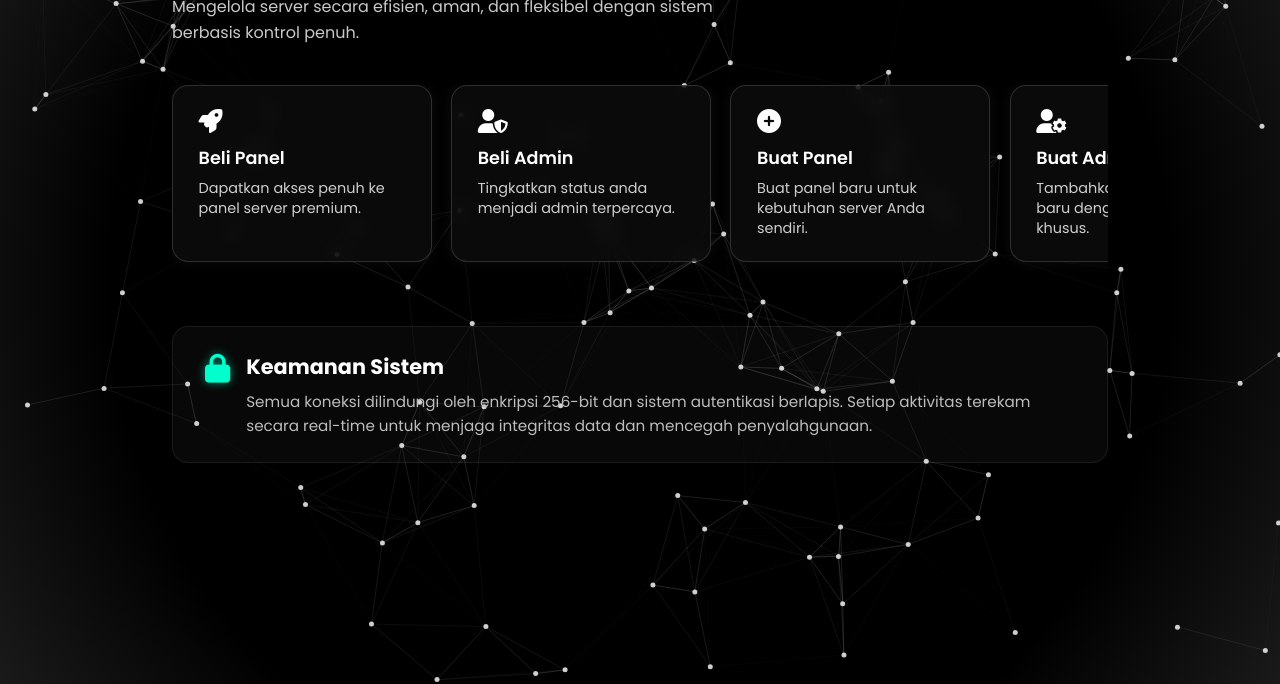
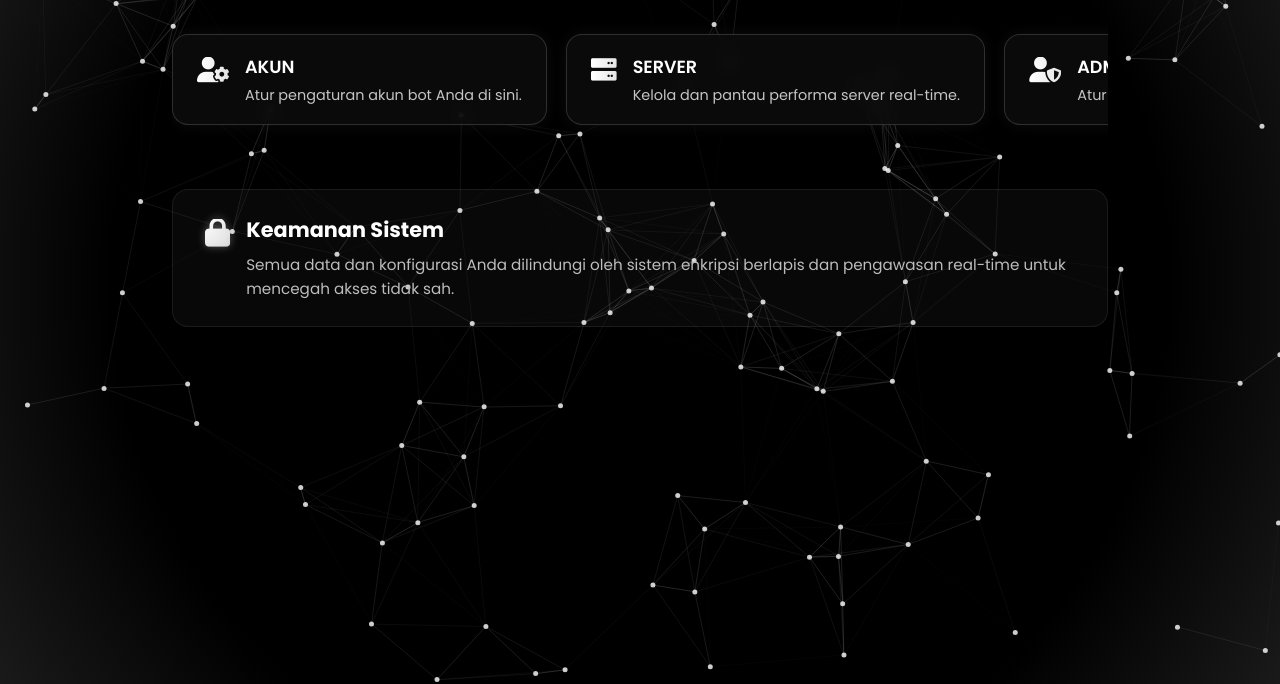
Before and after one commit to enternity34-cell/nexus-bot, a website: page public/index.html in a window 1280 px wide. Shown: the part 116-800 px from the top of the page. Drawn offline with nearby package versions, Linux system fonts and the light colour scheme.

Commit message:
Add files via upload

```diff
--- a/public/index.html
+++ b/public/index.html
@@ -3,7 +3,7 @@
 <head>
   <meta charset="UTF-8">
   <meta name="viewport" content="width=device-width, initial-scale=1.0">
-  <title>DasBotz - Server</title>
+  <title>DasBotz - Panel</title>
 
   <!-- Particles.js -->
   <script src="https://cdn.jsdelivr.net/particles.js/2.0.0/particles.min.js"></script>
@@ -13,11 +13,17 @@
   <link rel="stylesheet" href="https://cdnjs.cloudflare.com/ajax/libs/font-awesome/6.0.0/css/all.min.css">
 
   <style>
-    * { margin: 0; padding: 0; box-sizing: border-box; font-family: 'Poppins', sans-serif; }
+    * {
+      margin: 0;
+      padding: 0;
+      box-sizing: border-box;
+      font-family: 'Poppins', sans-serif;
+    }
 
     body {
       min-height: 100vh;
       background: radial-gradient(circle at center, #000 70%, #1a1a1a 100%);
+      background-blend-mode: overlay;
       color: #fff;
       overflow-x: hidden;
       position: relative;
@@ -45,22 +51,34 @@
       text-align: left;
       margin-bottom: 2.5rem;
       animation: fadeIn 1s ease;
+      display: flex;
+      align-items: center;
+      gap: 0.6rem;
     }
 
     .header h1 {
-      font-size: 2.8rem;
+      font-size: 2.6rem;
       background: linear-gradient(90deg, #ffffff, #d1d5db);
       -webkit-background-clip: text;
       -webkit-text-fill-color: transparent;
       font-weight: 700;
       letter-spacing: 2px;
+      display: flex;
+      align-items: center;
+      gap: 0.4rem;
+    }
+
+    .header h1 i {
+      font-size: 2.2rem;
+      color: #fff;
+      filter: drop-shadow(0 0 6px rgba(255,255,255,0.3));
     }
 
     .header p {
       font-size: 1rem;
       color: #c9c9c9;
       max-width: 600px;
-      margin-top: 0.5rem;
+      margin-top: 0.4rem;
       line-height: 1.6;
     }
 
@@ -69,7 +87,7 @@
       display: flex;
       gap: 1.2rem;
       overflow-x: auto;
-      padding-bottom: 1rem;
+      padding: 0.8rem 0 1rem; /* memberi ruang atas agar tidak kepotong */
       scroll-behavior: smooth;
     }
 
@@ -82,12 +100,11 @@
       border-radius: 3px;
     }
 
-    /* Tombol Panel Deskriptif */
+    /* Tombol Card Futuristik */
     .btn-panel {
       flex: 0 0 auto;
-      width: 260px;
-      text-align: left;
-      padding: 1.4rem 1.6rem;
+      min-width: 240px;
+      padding: 1.2rem 1.5rem;
       border-radius: 1rem;
       border: 1px solid rgba(255, 255, 255, 0.15);
       background: rgba(15, 15, 15, 0.7);
@@ -95,33 +112,44 @@
       box-shadow: 0 0 15px rgba(255, 255, 255, 0.05);
       color: #fff;
       cursor: pointer;
+      display: flex;
+      align-items: flex-start;
+      gap: 1rem;
       transition: all 0.3s ease;
-      position: relative;
+      flex-direction: row;
+      text-align: left;
+    }
+
+    .btn-panel i {
+      font-size: 1.6rem;
+      background: linear-gradient(90deg, #ffffff, #e5e5e5);
+      -webkit-background-clip: text;
+      -webkit-text-fill-color: transparent;
+      margin-top: 0.2rem;
+    }
+
+    .btn-text {
+      display: flex;
+      flex-direction: column;
+    }
+
+    .btn-text h3 {
+      font-size: 1.1rem;
+      font-weight: 600;
+      margin-bottom: 0.3rem;
+      color: #fff;
+    }
+
+    .btn-text p {
+      font-size: 0.9rem;
+      color: #c5c5c5;
+      line-height: 1.4;
     }
 
     .btn-panel:hover {
-      transform: translateY(-4px);
-      box-shadow: 0 0 20px rgba(255, 255, 255, 0.2);
+      transform: translateY(-3px); /* halus naik tapi tidak kepotong */
+      box-shadow: 0 0 18px rgba(255, 255, 255, 0.25);
       border-color: rgba(255, 255, 255, 0.3);
-    }
-
-    .btn-panel i {
-      font-size: 1.5rem;
-      margin-bottom: 0.8rem;
-      display: block;
-      color: #fff;
-    }
-
-    .btn-title {
-      font-size: 1.1rem;
-      font-weight: 600;
-      margin-bottom: 0.4rem;
-    }
-
-    .btn-desc {
-      font-size: 0.9rem;
-      color: #cfcfcf;
-      line-height: 1.4;
     }
 
     /* Bagian teks pengaman */
@@ -139,9 +167,11 @@
 
     .security-section i {
       font-size: 1.8rem;
-      color: #00ffcc;
+      background: linear-gradient(135deg, #ffffff, #cfcfcf);
+      -webkit-background-clip: text;
+      -webkit-text-fill-color: transparent;
+      text-shadow: 0 0 8px rgba(255,255,255,0.3);
       margin-top: 0.3rem;
-      text-shadow: 0 0 10px rgba(0,255,204,0.5);
     }
 
     .security-section div {
@@ -172,9 +202,7 @@
 
     @media (max-width: 768px) {
       .header h1 { font-size: 2rem; }
-      .btn-panel { width: 220px; padding: 1.2rem; }
-      .btn-title { font-size: 1rem; }
-      .btn-desc { font-size: 0.85rem; }
+      .btn-panel { min-width: 200px; padding: 1rem 1.2rem; }
     }
   </style>
 </head>
@@ -183,34 +211,42 @@
 
   <div class="container">
     <header class="header">
-      <h1>パネル</h1>
-      <p>Mengelola server secara efisien, aman, dan fleksibel dengan sistem berbasis kontrol penuh.</p>
+      <h1><i class="fas fa-gamepad"></i> パネル</h1>
+      <p>Kelola sistem dan konfigurasi server anda dengan kontrol penuh dan desain modern futuristik.</p>
     </header>
 
     <div class="button-row">
-      <div class="btn-panel" onclick="openLink('/buy/panel')">
-        <i class="fas fa-rocket"></i>
-        <div class="btn-title">Beli Panel</div>
-        <div class="btn-desc">Dapatkan akses penuh ke panel server premium.</div>
-      </div>
+      <button class="btn-panel" onclick="openLink('#')">
+        <i class="fas fa-user-cog"></i>
+        <div class="btn-text">
+          <h3>AKUN</h3>
+          <p>Atur pengaturan akun bot Anda di sini.</p>
+        </div>
+      </button>
 
-      <div class="btn-panel" onclick="openLink('/buy/admin')">
+      <button class="btn-panel" onclick="openLink('#')">
+        <i class="fas fa-server"></i>
+        <div class="btn-text">
+          <h3>SERVER</h3>
+          <p>Kelola dan pantau performa server real-time.</p>
+        </div>
+      </button>
+
+      <button class="btn-panel" onclick="openLink('#')">
         <i class="fas fa-user-shield"></i>
-        <div class="btn-title">Beli Admin</div>
-        <div class="btn-desc">Tingkatkan status anda menjadi admin terpercaya.</div>
-      </div>
+        <div class="btn-text">
+          <h3>ADMIN</h3>
+          <p>Atur izin dan kontrol penuh terhadap pengguna admin.</p>
+        </div>
+      </button>
 
-      <div class="btn-panel" onclick="openLink('/create/panel')">
-        <i class="fas fa-plus-circle"></i>
-        <div class="btn-title">Buat Panel</div>
-        <div class="btn-desc">Buat panel baru untuk kebutuhan server Anda sendiri.</div>
-      </div>
-
-      <div class="btn-panel" onclick="openLink('/create/admin')">
-        <i class="fas fa-user-cog"></i>
-        <div class="btn-title">Buat Admin</div>
-        <div class="btn-desc">Tambahkan akun admin baru dengan hak akses khusus.</div>
-      </div>
+      <button class="btn-panel" onclick="openLink('#')">
+        <i class="fas fa-desktop"></i>
+        <div class="btn-text">
+          <h3>MONITOR</h3>
+          <p>Pantau aktivitas sistem dan status bot Anda.</p>
+        </div>
+      </button>
     </div>
 
     <section class="security-section">
@@ -218,8 +254,8 @@
       <div>
         <h2>Keamanan Sistem</h2>
         <p>
-          Semua koneksi dilindungi oleh enkripsi 256-bit dan sistem autentikasi berlapis.
-          Setiap aktivitas terekam secara real-time untuk menjaga integritas data dan mencegah penyalahgunaan.
+          Semua data dan konfigurasi Anda dilindungi oleh sistem enkripsi berlapis
+          dan pengawasan real-time untuk mencegah akses tidak sah.
         </p>
       </div>
     </section>
@@ -241,10 +277,7 @@
         opacity: 0.2,
         width: 1,
       },
-      move: {
-        enable: true,
-        speed: 1.2,
-      }
+      move: { enable: true, speed: 1.2 }
     },
     interactivity: {
       events: { onhover: { enable: true, mode: "repulse" } },
```
